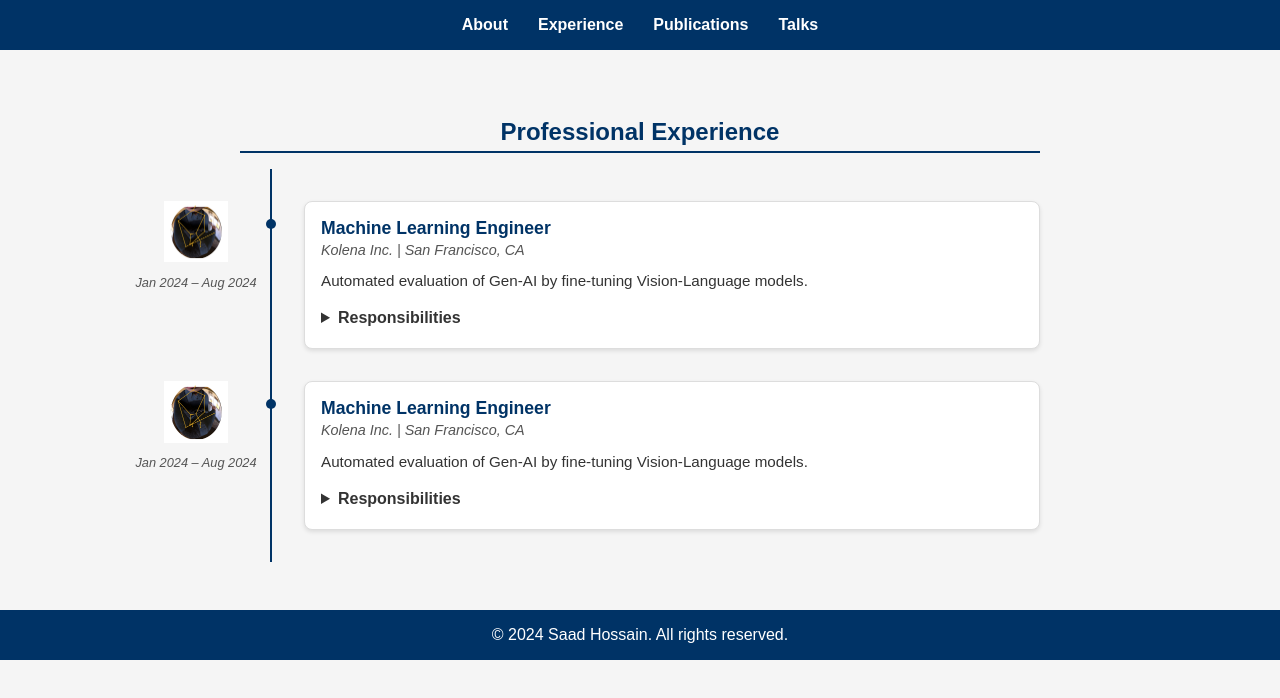
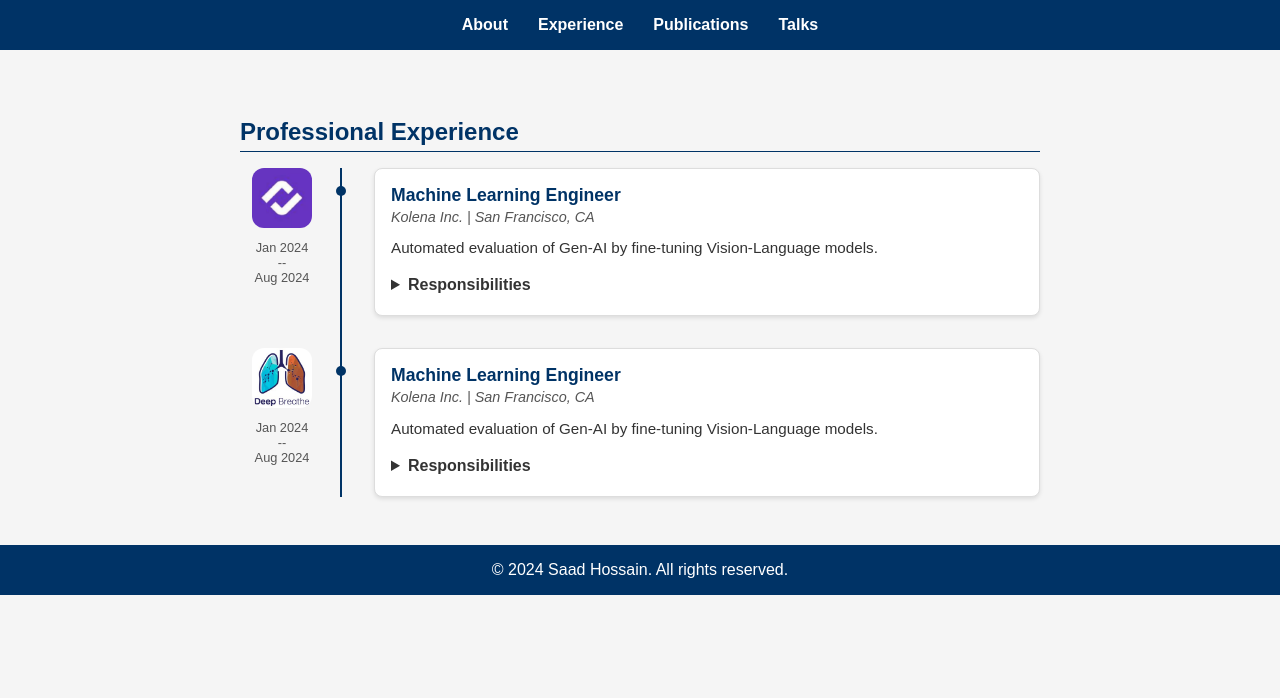
Before and after one commit to saad-hossain/saad-hossain.github.io, a plain HTML site: page experience.html in a window 1280 px wide. Drawn offline with Linux system fonts and the light colour scheme.

Commit message:
experience section draft v2

```diff
--- a/css/experience.css
+++ b/css/experience.css
@@ -38,17 +38,17 @@ body {
 h2.experience-heading {
     color: #003366;
     margin-bottom: 1rem;
-    border-bottom: 2px solid #003366;
+    border-bottom: 1px solid #003366;
     padding-bottom: 5px;
-    text-align: center;
+    text-align: left;
 }
 
 /* Timeline Styling */
 .timeline {
     position: relative;
-    padding: 2rem 0;
+    padding: 2rem 2;
     border-left: 2px solid #003366;
-    margin-left: 30px;
+    margin-left: 100px;
 }
 
 .timeline-item {
@@ -77,7 +77,7 @@ h2.experience-heading {
 /* Timeline Icon and Date */
 .timeline-icon {
     position: absolute;
-    left: -140px;
+    left: -90px;
     top: 0;
     text-align: center;
 }
@@ -95,16 +95,17 @@ h2.experience-heading {
 
 
 .timeline-icon img {
-    width: 50%;
-    height: 50%;
+    width: 60px;
+    height: 60px;
     margin-bottom: 5px;
+    border-radius: 20%;
 }
 
 .timeline-date {
     font-size: 0.8rem;
     color: #555;
     margin-top: 0.2rem;
-    font-style: italic;
+    /* font-style: italic; */
 }
 
 /* Timeline Content */
--- a/experience.html
+++ b/experience.html
@@ -22,8 +22,8 @@
         <div class="timeline">
             <div class="timeline-item">
                 <div class="timeline-icon">
-                    <img src="images/experience-icon.png" alt="Experience Icon">
-                    <p class="timeline-date">Jan 2024 – Aug 2024</p>
+                    <img src="images/kolena.webp" alt="Experience Icon">
+                    <p class="timeline-date">Jan 2024<br>--<br>Aug 2024</p>
                 </div>
                 <div class="timeline-dot"></div>
                 <div class="timeline-content">
@@ -44,8 +44,8 @@
             <!-- Additional timeline items can be added here -->
             <div class="timeline-item">
                 <div class="timeline-icon">
-                    <img src="images/experience-icon.png" alt="Experience Icon">
-                    <p class="timeline-date">Jan 2024 – Aug 2024</p>
+                    <img src="images/deepbreathe-icon.jfif" alt="Experience Icon">
+                    <p class="timeline-date">Jan 2024<br>--<br>Aug 2024</p>
                 </div>
                 <div class="timeline-dot"></div>
                 <div class="timeline-content">
```
Also changed, not shown: images/deepbreathe-icon.jfif (added).
